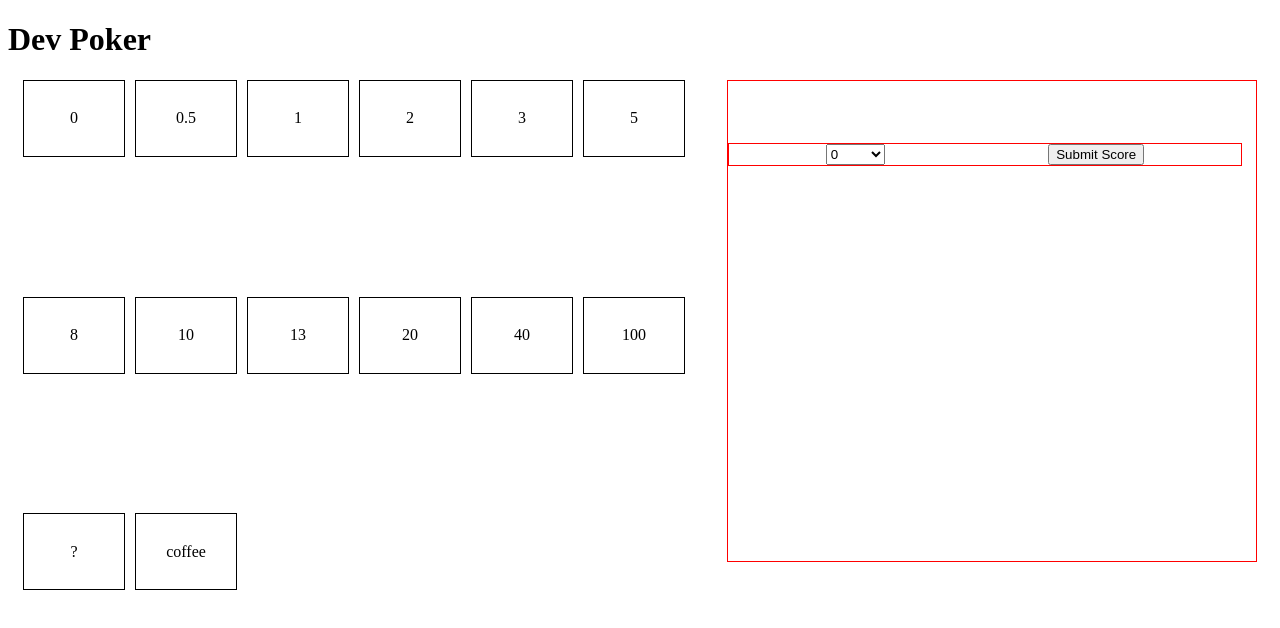
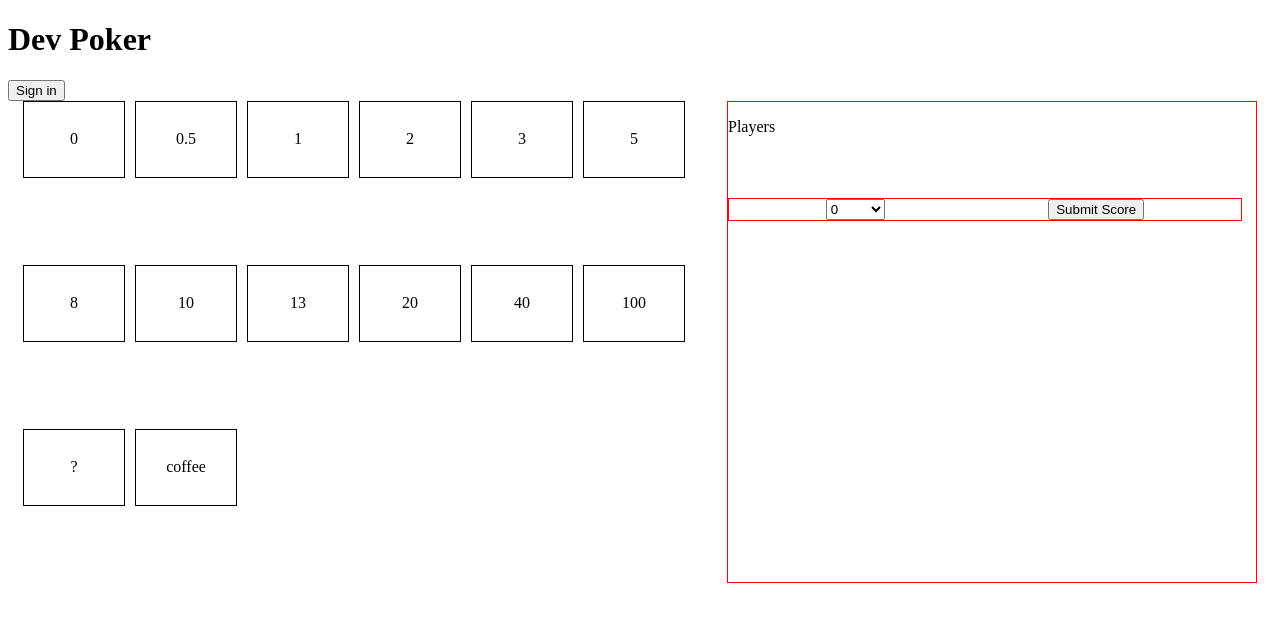
Before and after one commit to NielsLouwes/Dev_Poker_Mini_Project, a React (Create React App) app: page / in a window 1280 px wide. Shown: the top 628 px of the page. Built offline with nearby package versions, Linux system fonts and the light colour scheme.

Commit message:
Working on gettign modal in

```diff
--- a/package.json
+++ b/package.json
@@ -9,7 +9,9 @@
   ],
   "main": "src/index.tsx",
   "dependencies": {
+    "bootstrap": "5.2.2",
     "react": "18.0.0",
+    "react-bootstrap": "2.5.0",
     "react-dom": "18.0.0",
     "react-scripts": "4.0.3",
     "styled-components": "5.3.6"
--- a/src/App.tsx
+++ b/src/App.tsx
@@ -1,6 +1,7 @@
 import { useState } from "react";
 import styled from "styled-components";
 import { Cards } from "./Data/Data";
+import { Modal } from "react-bootstrap";
 
 const Styled = styled.div``;
 
@@ -21,7 +22,6 @@ const LeftWrapper = styled.div`
   display: flex;
   flex-wrap: wrap;
   gap: 10px 10px;
-  height: 80vh;
   margin-left: 15px;
 `;
 
@@ -63,7 +63,7 @@ const Button = styled.button`
 export default function App() {
   const [selectedScore, setSelectedScore] = useState({});
 
-  function selectScore(id) {
+  function selectScore(id: number) {
     const findScore = Cards?.find((item) => id === item.id);
     setSelectedScore(findScore);
   }
@@ -71,6 +71,15 @@ export default function App() {
   return (
     <Styled>
       <h1>Dev Poker</h1>
+      <button
+        type="button"
+        class="btn btn-primary"
+        data-toggle="modal"
+        data-target="#exampleModalCenter"
+      >
+        Sign in
+      </button>
+      <Modal />
       <OuterWrapper>
         <LeftWrapper>
           {Cards.map((item) => (
@@ -80,10 +89,11 @@ export default function App() {
           ))}
         </LeftWrapper>
         <RightWrapper>
+          <p>Players</p>
           <PlayerScore>{selectedScore && selectedScore.title}</PlayerScore>
           <Wrapper>
             <Dropdown>
-              {Cards.map((card) => (
+              {Cards.map((card: any) => (
                 <option key={card.id} card={card.title}>
                   {card.title}
                 </option>
```
